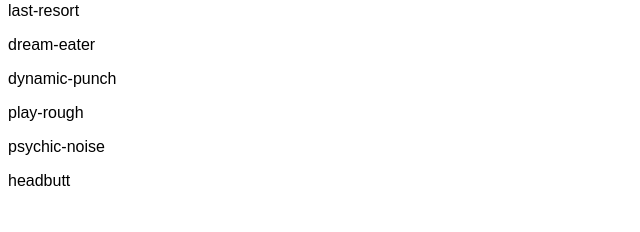
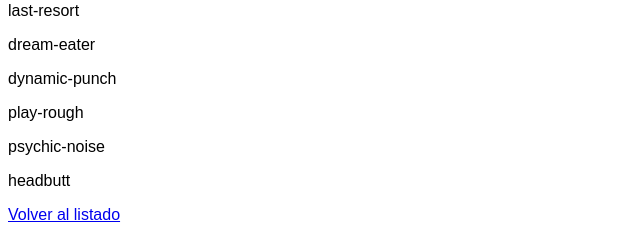
Before and after one commit to CristinaFR8/Pokedorable, a Flask app: page /pokemons/39/ in a window 1280 px wide. Shown: the part 1228-1460 px from the top of the page, without its empty margins (0-640 px from the left). Before the commit the page ends 1414 px from the top, so only its background shows below. Run offline with Flask 3, Linux system fonts and the light colour scheme.

Commit message:
Añadido enlace para volver al listado

```diff
--- a/app/templates/pokemon.html
+++ b/app/templates/pokemon.html
@@ -45,6 +45,10 @@
     <p>{{ move.name }}</p>
     {% endfor %}
 
+    <a href="{{ url_for('listado_pokemons') }}">
+        Volver al listado
+    </a>
+
 </body>
 
 </html>
```
